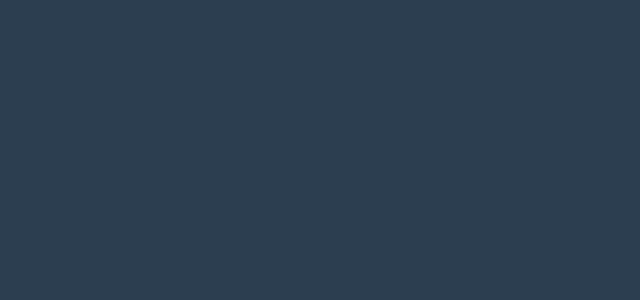
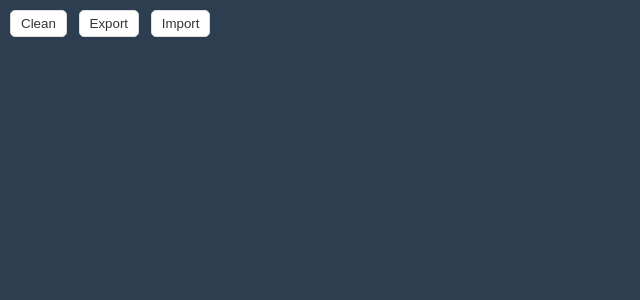
Before and after one commit to BulletYuan/X, a Vue app in the folder CuriosityKilledCat/: page / in a window 1280 px wide. Shown: the top 300 px of the page, without its empty margins (0-640 px from the left). Built offline with nearby package versions, Linux system fonts and the light colour scheme.

Commit message:
added export & import paths

```diff
--- a/CuriosityKilledCat/src/components/Paint.vue
+++ b/CuriosityKilledCat/src/components/Paint.vue
@@ -1,71 +1,177 @@
 <template>
-  <canvas
-    ref="Canvas"
-    :width="DRAW.sW"
-    :height="DRAW.sH"
-    :style="{'width':DRAW.sW+'px','height':DRAW.sH+'px'}"
-    @mousedown="mouse(0,$event)"
-    @mouseup="mouse(2,$event)"
-    @mousemove="mouse(1,$event)"
-    @touchstart="touch(0,$event)"
-    @touchend="touch(2,$event)"
-    @touchmove="touch(1,$event)"
-  />
+  <div style="width:100%;overflow:hidden">
+    <div class="button-bar">
+      <button @click="clean()">Clean</button> &nbsp;
+      <button @click="getLines()">Export</button> &nbsp;
+      <button @click="setLines()">Import</button>
+    </div>
+    <canvas
+      ref="Canvas"
+      :width="DRAW.sW * DRAW.ratio"
+      :height="DRAW.sH * DRAW.ratio"
+      :style="{'width':(DRAW.sW)+'px','height':(DRAW.sH)+'px'}"
+      @click.stop.prevent="click($event)"
+      @mousedown.stop="mouse(0,$event)"
+      @mouseup.stop="mouse(2,$event)"
+      @mousemove.stop="mouse(1,$event)"
+      @touchstart.stop="touch(0,$event)"
+      @touchend.stop="touch(2,$event)"
+      @touchmove.stop="touch(1,$event)"
+    />
+  </div>
 </template>
 <script lang="ts">
 import { Component, Vue } from "vue-property-decorator";
 @Component
 export default class Paint extends Vue {
+  private RENDER_REF: HTMLCanvasElement;
+  private RENDER_CONTEXT: CanvasRenderingContext2D;
+
   private DRAW = {
     sW: window.innerWidth,
-    sH: window.innerHeight,
-    curvePoints: []
+    sH: window.innerHeight - 4,
+    ratio: window.devicePixelRatio || 1,
+    points: [], // [beginPoint,...[curvePoints,...]]
+    curvePoints: [], // [beginPoint,controlPoint,endPoint]
+    edges: [], // [[lt,rt,rb,lb],...]
+    edgePoints: [] // [[points],...]
   };
-  private RENDER_REF: HTMLCanvasElement;
-  private RENDER_CONTEXT: CanvasRenderingContext2D;
   private DRAWING = false;
+  private DRAWSTYLE = {
+    draw: {
+      strokeStyle: "#fff",
+      lineWidth: 3,
+      lineJoin: "round",
+      lineCap: "round"
+    },
+    edge: {
+      strokeStyle: "#e81d72",
+      lineWidth: 5,
+      lineJoin: "round",
+      lineCap: "round"
+    }
+  };
+
+  private savingIndex = -1;
+  private saving = {
+    edge: [],
+    edgePoint: []
+  };
 
   public mounted() {
     this.RENDER_REF = this.$refs.Canvas as HTMLCanvasElement;
     this.RENDER_CONTEXT = this.RENDER_REF.getContext("2d");
 
-    this.RENDER_CONTEXT.strokeStyle = "#fff";
-    this.RENDER_CONTEXT.lineWidth = 3;
-    this.RENDER_CONTEXT.lineJoin = "round";
-    this.RENDER_CONTEXT.lineCap = "round";
     this.RENDER_CONTEXT.imageSmoothingEnabled = true;
   }
 
+  public clean() {
+    if (this.RENDER_CONTEXT) {
+      this.RENDER_CONTEXT.clearRect(
+        0,
+        0,
+        this.DRAW.sW * this.DRAW.ratio,
+        this.DRAW.sH * this.DRAW.ratio
+      );
+      this.DRAW.edges.length = 0;
+      this.DRAW.edgePoints.length = 0;
+      this.DRAW.points.length = 0;
+      this.DRAW.curvePoints.length = 0;
+    }
+  }
+  public getLines() {
+    if (this.RENDER_CONTEXT && this.savingIndex >= 0) {
+      const edge = this.DRAW.edges[this.savingIndex];
+      const edgePoint = this.DRAW.edgePoints[this.savingIndex];
+      this.saving.edge = edge;
+      this.saving.edgePoint = edgePoint;
+      this.clean();
+    }
+  }
+  public setLines() {
+    if (this.RENDER_CONTEXT) {
+      this.DRAWING = true;
+      const epLen = this.saving.edgePoint.length;
+      const begin = this.saving.edgePoint[0];
+      this.startDraw(begin[0], begin[1]);
+      for (let i = 1; i < epLen; i++) {
+        const point = this.saving.edgePoint[i];
+        this.drawing(point[0], point[1]);
+      }
+      this.endDraw();
+      this.saving.edge.length = 0;
+      this.saving.edgePoint.length = 0;
+    }
+  }
   public mouse(type: number, e: MouseEvent) {
     if (type === 0) {
-      this.startDraw(e.clientX, e.clientY);
+      this.startDraw(e.clientX * this.DRAW.ratio, e.clientY * this.DRAW.ratio);
     } else if (type === 1) {
-      this.drawing(e.clientX, e.clientY);
+      this.drawing(e.clientX * this.DRAW.ratio, e.clientY * this.DRAW.ratio);
     } else {
       this.endDraw();
     }
   }
   public touch(type: number, e: TouchEvent) {
     if (type === 0) {
-      this.startDraw(e.touches[0].clientX, e.touches[0].clientY);
+      this.startDraw(
+        e.touches[0].clientX * this.DRAW.ratio,
+        e.touches[0].clientY * this.DRAW.ratio
+      );
     } else if (type === 1) {
-      this.drawing(e.touches[0].clientX, e.touches[0].clientY);
+      this.drawing(
+        e.touches[0].clientX * this.DRAW.ratio,
+        e.touches[0].clientY * this.DRAW.ratio
+      );
     } else {
       this.endDraw();
+    }
+  }
+  public click(e: MouseEvent) {
+    const [x, y, width, eLen] = [
+      e.clientX * this.DRAW.ratio,
+      e.clientY * this.DRAW.ratio,
+      this.DRAWSTYLE.edge.lineWidth,
+      this.DRAW.edges.length
+    ];
+    for (let i = 0; i < eLen; i++) {
+      const points = this.DRAW.edges[i];
+      const pLen = points.length;
+      let isFind = false;
+      for (let j = 0; j < pLen; j++) {
+        const point = points[j];
+        if (
+          point[0] - width <= x &&
+          point[0] + width >= x &&
+          (point[1] - width <= y && point[1] + width >= y)
+        ) {
+          this.savingIndex = i;
+          isFind = true;
+          break;
+        }
+      }
+      if (isFind) {
+        break;
+      }
+      this.savingIndex = -1;
+    }
+    if (this.savingIndex >= 0) {
+      alert(`选择了图像 ${this.savingIndex}`);
+    } else {
+      alert(`未选中图像`);
     }
   }
 
   public startDraw(x: number, y: number) {
     if (this.RENDER_CONTEXT && this.DRAW.curvePoints.length === 0) {
       this.DRAWING = true;
-      // console.log("startDraw", x, y);
+      this.setDrawStyle(this.DRAWSTYLE.draw);
+      this.DRAW.points.push([x, y]);
       this.DRAW.curvePoints.push([x, y]);
-
     }
   }
   public drawing(x: number, y: number) {
     if (this.DRAWING && this.RENDER_CONTEXT) {
-      // console.log("drawing", x, y);
       if (this.DRAW.curvePoints.length !== 2) {
         this.DRAW.curvePoints.push([x, y]);
       } else {
@@ -78,6 +184,11 @@ export default class Paint extends Vue {
           controlPoints,
           endPoints
         );
+        this.DRAW.points = this.DRAW.points.concat([
+          beginPoints,
+          controlPoints,
+          [x, y]
+        ]);
         this.DRAW.curvePoints.length = 0;
         this.DRAW.curvePoints.push([x, y]);
       }
@@ -86,10 +197,51 @@ export default class Paint extends Vue {
   public endDraw() {
     if (this.DRAWING) {
       this.DRAWING = false;
-      // console.log("endDraw");
       this.DRAW.curvePoints.length = 0;
       this.RENDER_CONTEXT.save();
+
+      if (this.DRAW.points.length > 1) {
+        const edge = this.getPointsEdge(this.DRAW.points);
+        this.DRAW.edges.push(edge);
+        this.drawArea(this.RENDER_CONTEXT, edge);
+
+        const points = this.DRAW.points;
+        this.DRAW.edgePoints.push(points);
+      }
+
+      this.DRAW.points = [];
     }
+  }
+
+  private setDrawStyle(drawStyle) {
+    this.RENDER_CONTEXT.strokeStyle = drawStyle.strokeStyle;
+    this.RENDER_CONTEXT.lineWidth = drawStyle.lineWidth;
+    this.RENDER_CONTEXT.lineJoin = drawStyle.lineJoin;
+    this.RENDER_CONTEXT.lineCap = drawStyle.lineCap;
+  }
+  private getPointsEdge(points: number[][]): number[][] {
+    let [xArr, yArr, lt, rt, rb, lb] = [
+      [] as number[],
+      [] as number[],
+      [],
+      [],
+      [],
+      []
+    ];
+    for (let i = 0; i < points.length; i++) {
+      const point = points[i];
+      xArr.push(point[0]);
+      yArr.push(point[1]);
+    }
+    const l = Math.max(...xArr);
+    const r = Math.min(...xArr);
+    const t = Math.max(...yArr);
+    const b = Math.min(...yArr);
+    lt = [l, t];
+    rt = [r, t];
+    rb = [r, b];
+    lb = [l, b];
+    return [lt, rt, rb, lb];
   }
 
   private drawLine(
@@ -101,10 +253,30 @@ export default class Paint extends Vue {
     ctx.beginPath();
     ctx.moveTo(bP[0], bP[1]);
     ctx.quadraticCurveTo(cP[0], cP[1], eP[0], eP[1]);
+    ctx.closePath();
     ctx.stroke();
-    ctx.closePath();
+  }
+  private drawArea(ctx: CanvasRenderingContext2D, points) {
+    if (points.length > 0) {
+      const bP = points[0];
+      this.setDrawStyle(this.DRAWSTYLE.edge);
+      ctx.beginPath();
+      ctx.moveTo(bP[0], bP[1]);
+      for (let i = 0; i < points.length; i++) {
+        const point = points[i];
+        ctx.lineTo(point[0], point[1]);
+      }
+      ctx.lineTo(bP[0], bP[1]);
+      ctx.closePath();
+      ctx.stroke();
+    }
   }
 }
 </script>
 <style lang="scss" scoped>
+.button-bar {
+  position: absolute;
+  left: 10px;
+  top: 10px;
+}
 </style>
```
